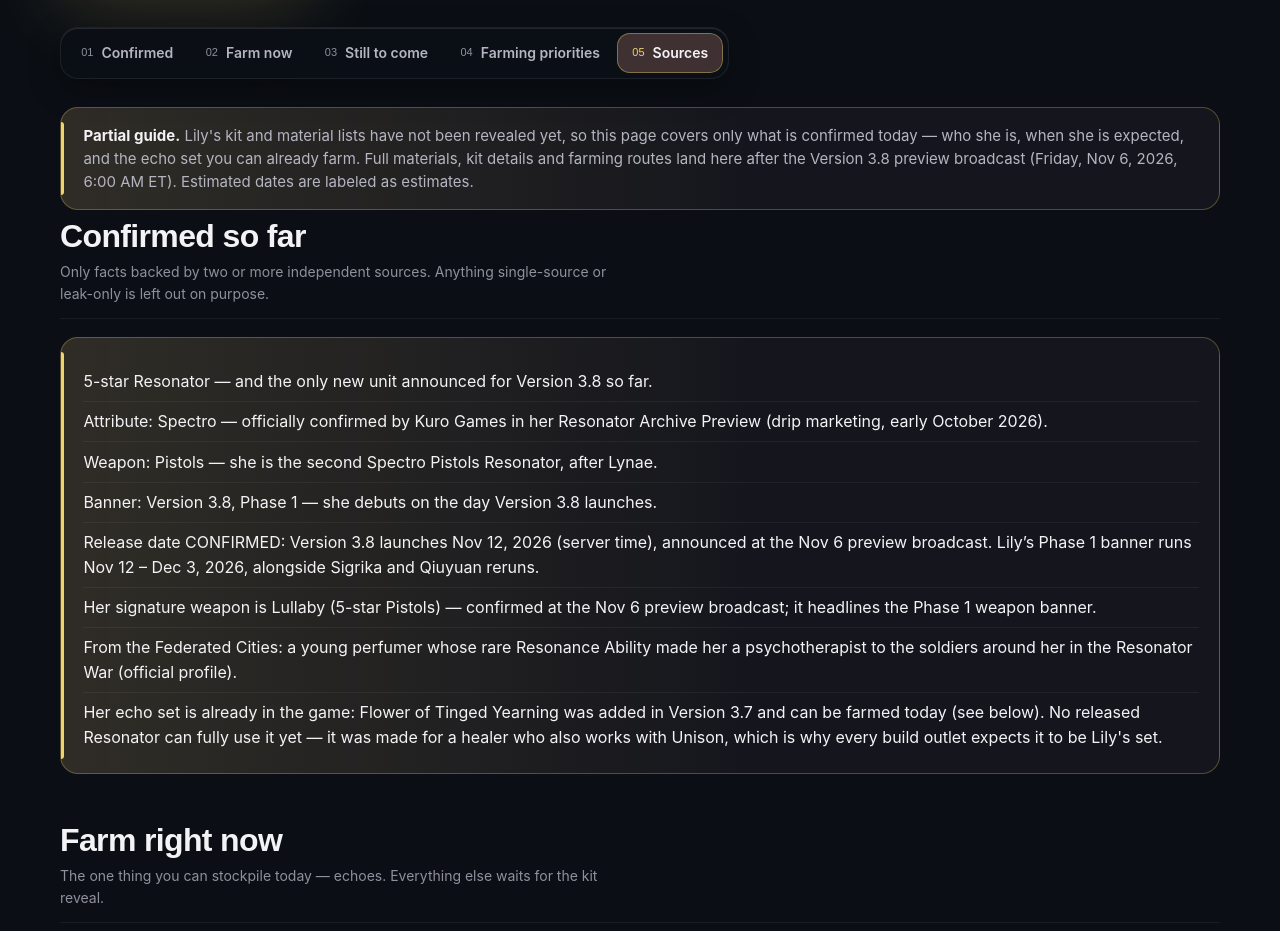
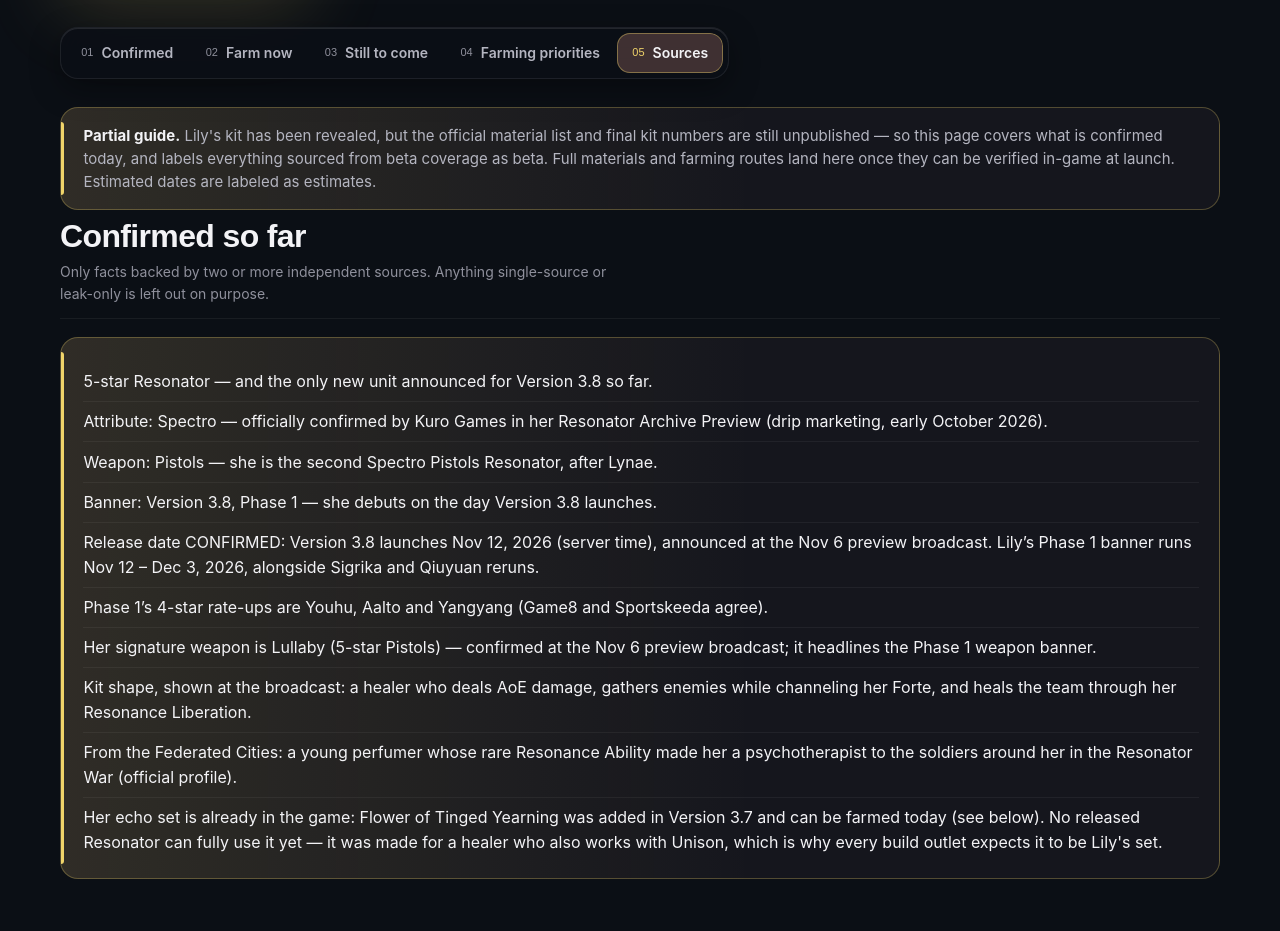
Before and after one commit to thomasttrr/wuwa-today, a Next.js app: page /pre-farm/lily in a window 1280 px wide. Shown: the part 440-1371 px from the top of the page. Built offline with nearby package versions, Linux system fonts and the light colour scheme; a web font is replaced by a local one.

Commit message:
Lily pages: confirmed broadcast kit shape + Phase 1 4-stars; stale pre-broadcast guide copy fixed

```diff
--- a/app/pre-farm/[slug]/page.tsx
+++ b/app/pre-farm/[slug]/page.tsx
@@ -151,7 +151,7 @@ function PartialSections({ guide }: { guide: PrefarmGuide }) {
           <ObsidianSectionHead
             id="farm-now"
             title="Farm right now"
-            blurb="The one thing you can stockpile today — echoes. Everything else waits for the kit reveal."
+            blurb="The one thing you can stockpile today — echoes. Everything else waits for launch."
           />
           {guide.echoFarm.map((set, i) => (
             <Reveal key={set.name} delay={Math.min(i * 60, 240)}>
@@ -172,7 +172,7 @@ function PartialSections({ guide }: { guide: PrefarmGuide }) {
           <ObsidianSectionHead
             id="still-to-come"
             title="Still to come"
-            blurb="Not revealed yet — this guide fills these in when the preview broadcast airs."
+            blurb="Still unpublished — these land here once they can be verified in-game at launch."
           />
           <Reveal>
             <div className="og-notice" role="note">
@@ -310,12 +310,11 @@ export default async function PrefarmPage({
             {guide.partial ? (
               <p>
                 <strong>Partial guide.</strong> {guide.character}&apos;s kit
-                and material lists have not been revealed yet, so this page
-                covers only what is confirmed today — who she is, when she is
-                expected, and the echo set you can already farm. Full
-                materials, kit details and farming routes land here after the
-                Version 3.8 preview broadcast (Friday, Nov 6, 2026, 6:00 AM
-                ET).
+                has been revealed, but the official material list and final
+                kit numbers are still unpublished — so this page covers what
+                is confirmed today, and labels everything sourced from beta
+                coverage as beta. Full materials and farming routes land
+                here once they can be verified in-game at launch.
                 Estimated dates are labeled as estimates.
               </p>
             ) : (
```
Also changed, not shown: data/characters/lily.json (+1 -1 lines), data/prefarm.json (+1 -1 lines).
